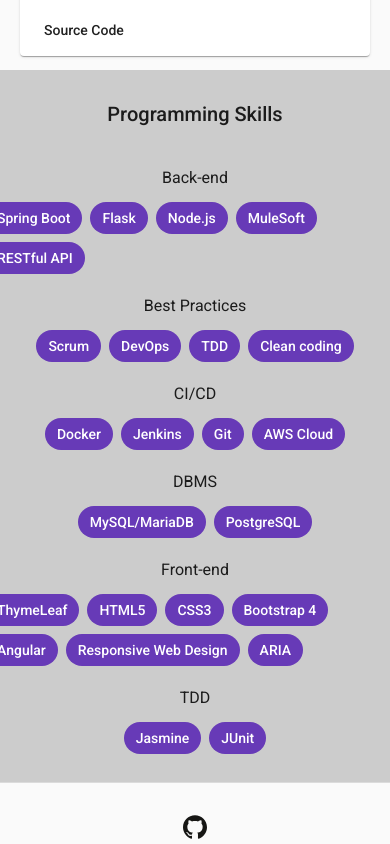
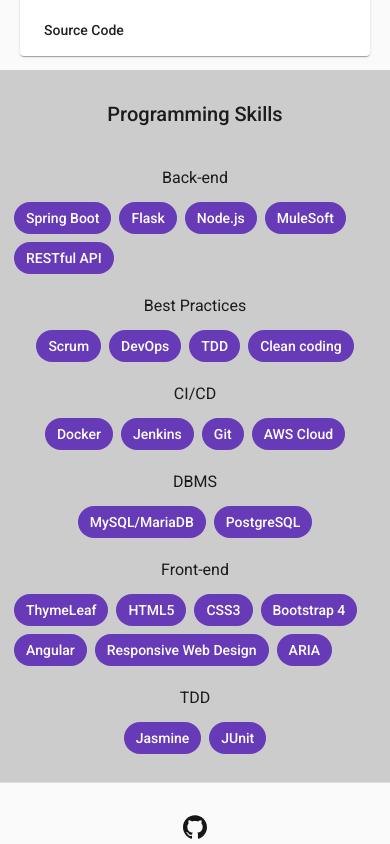
Before and after one commit to hugotiburtino/hugotiburtino.dev, an Angular app: page / in a window 390 px wide. Shown: the part 1094-1938 px from the top of the page. Built offline with nearby package versions, Linux system fonts and the light colour scheme.

Commit message:
Style for responsiveness of skills chips

```diff
--- a/src/app/skills-panel/skills-panel.component.css
+++ b/src/app/skills-panel/skills-panel.component.css
@@ -15,3 +15,7 @@
 .mat-chip:not(.mat-chip-disabled):active {
     box-shadow: none;
 }
+
+.mat-chip-list {
+    margin: 0 1em 0 1em;
+}
--- a/src/app/skills-panel/skills-panel.component.html
+++ b/src/app/skills-panel/skills-panel.component.html
@@ -4,7 +4,7 @@
         <div class="row d-flex justify-content-center">
             <mat-list-item class="d-flex justify-content-center"
             role="listitem">{{item.key}}</mat-list-item>
-            <mat-chip-list selectable="false">
+            <mat-chip-list class="col-sm-12 d-flex justify-content-center" selectable="false">
                 <mat-chip color="primary" selected disableRipple="true" *ngFor="let skill of item.value">
                     {{skill.subject}}
                 </mat-chip>
```
